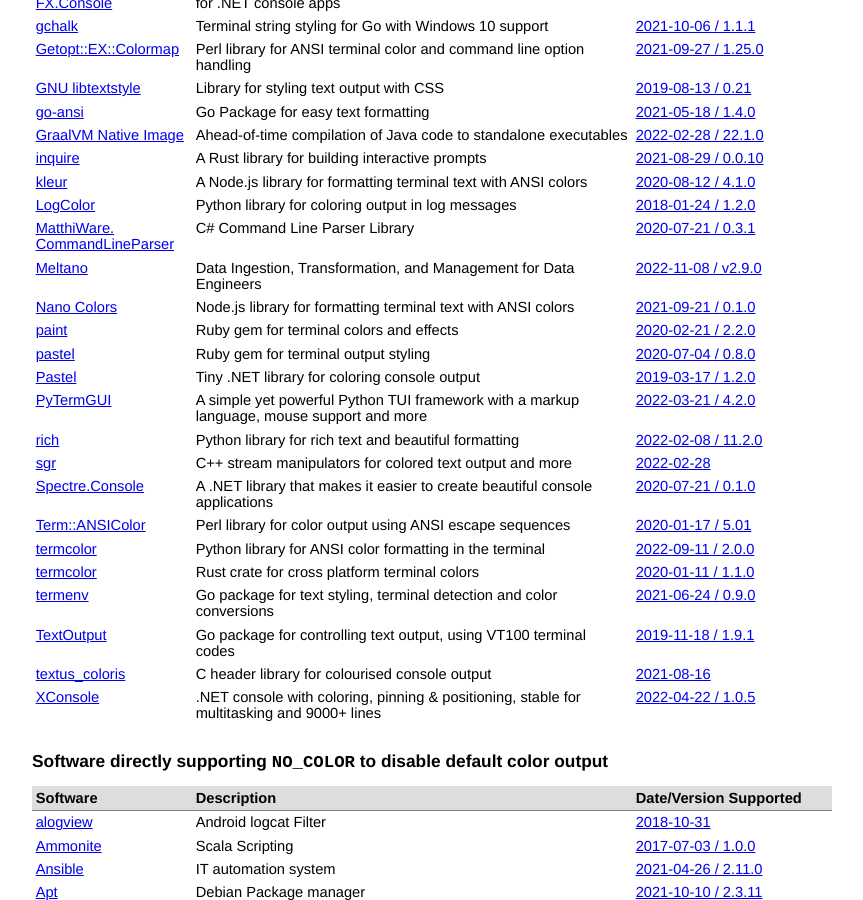
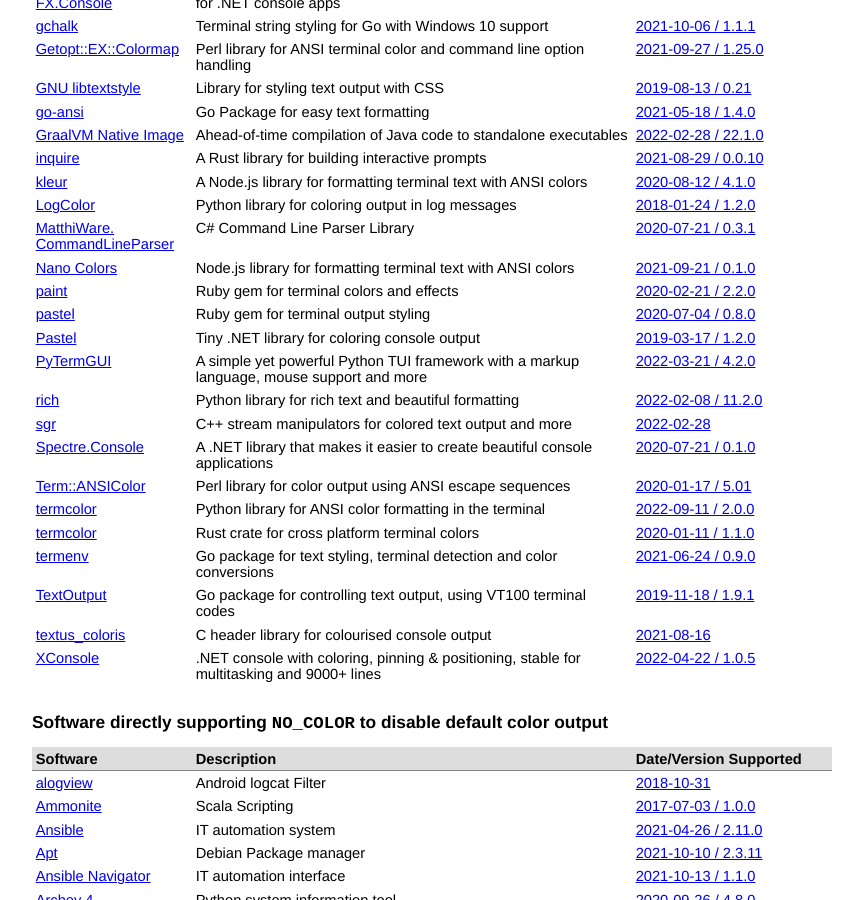
Before and after one commit to jcs/no_color, a Jekyll site: the page built from index.md, in a window 1280 px wide and 900 px high, scrolled down 1509 px. Shown: the whole window, without its empty margins (208-1071 px from the left). Built offline with Jekyll 4.4.1, drawn with Linux system fonts in a browser that asks for light colours; our own code applies the rules of GitHub Pages for plain Markdown files; some of the changed text lies outside the part shown.

Commit message:
Put it in the right table

```diff
--- a/index.md
+++ b/index.md
@@ -110,7 +110,6 @@ color via `NO_COLOR`.
 | [kleur](https://github.com/lukeed/kleur) | A Node.js library for formatting terminal text with ANSI colors | [2020-08-12 / 4.1.0](https://github.com/lukeed/kleur/releases/tag/v4.1.0) |
 | [LogColor](https://github.com/induane/logcolor) | Python library for coloring output in log messages | [2018-01-24 / 1.2.0](https://github.com/induane/logcolor/commit/0092b0af2a1506eee2b0ca028b1cf51f78fc91fa) |
 | [MatthiWare. CommandLineParser](https://github.com/MatthiWare/CommandLineParser.Core) | C# Command Line Parser Library | [2020-07-21 / 0.3.1](https://github.com/MatthiWare/CommandLineParser.Core/commit/240154043afadee1a581866f537b22048d2f69bc) |
-| [Meltano](https://github.com/meltano/meltano) | Data Ingestion, Transformation, and Management for Data Engineers | [2022-11-08 / v2.9.0](https://github.com/meltano/meltano/releases/tag/v2.9.0) |
 | [Nano Colors](https://github.com/ai/nanocolors) | Node.js library for formatting terminal text with ANSI colors | [2021-09-21 / 0.1.0](https://github.com/ai/nanocolors/releases/tag/0.1.0) |
 | [paint](https://github.com/janlelis/paint) | Ruby gem for terminal colors and effects | [2020-02-21 / 2.2.0](https://github.com/janlelis/paint/tree/v2.2.0) |
 | [pastel](https://github.com/piotrmurach/pastel) | Ruby gem for terminal output styling | [2020-07-04 / 0.8.0](https://github.com/piotrmurach/pastel/releases/tag/v0.8.0) |
```
Also changed, not shown: other parts of index.md (+1 -0 lines).
